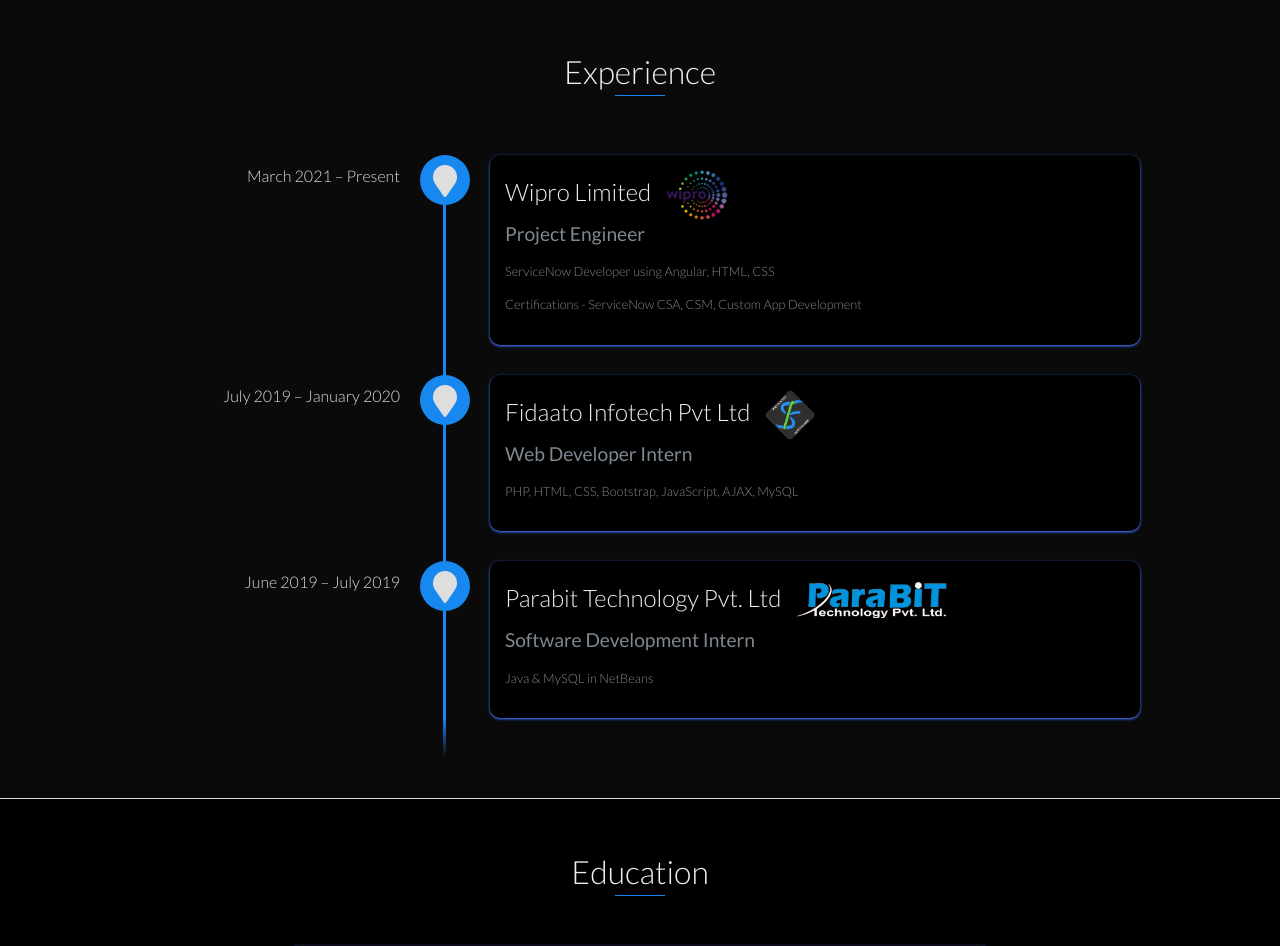
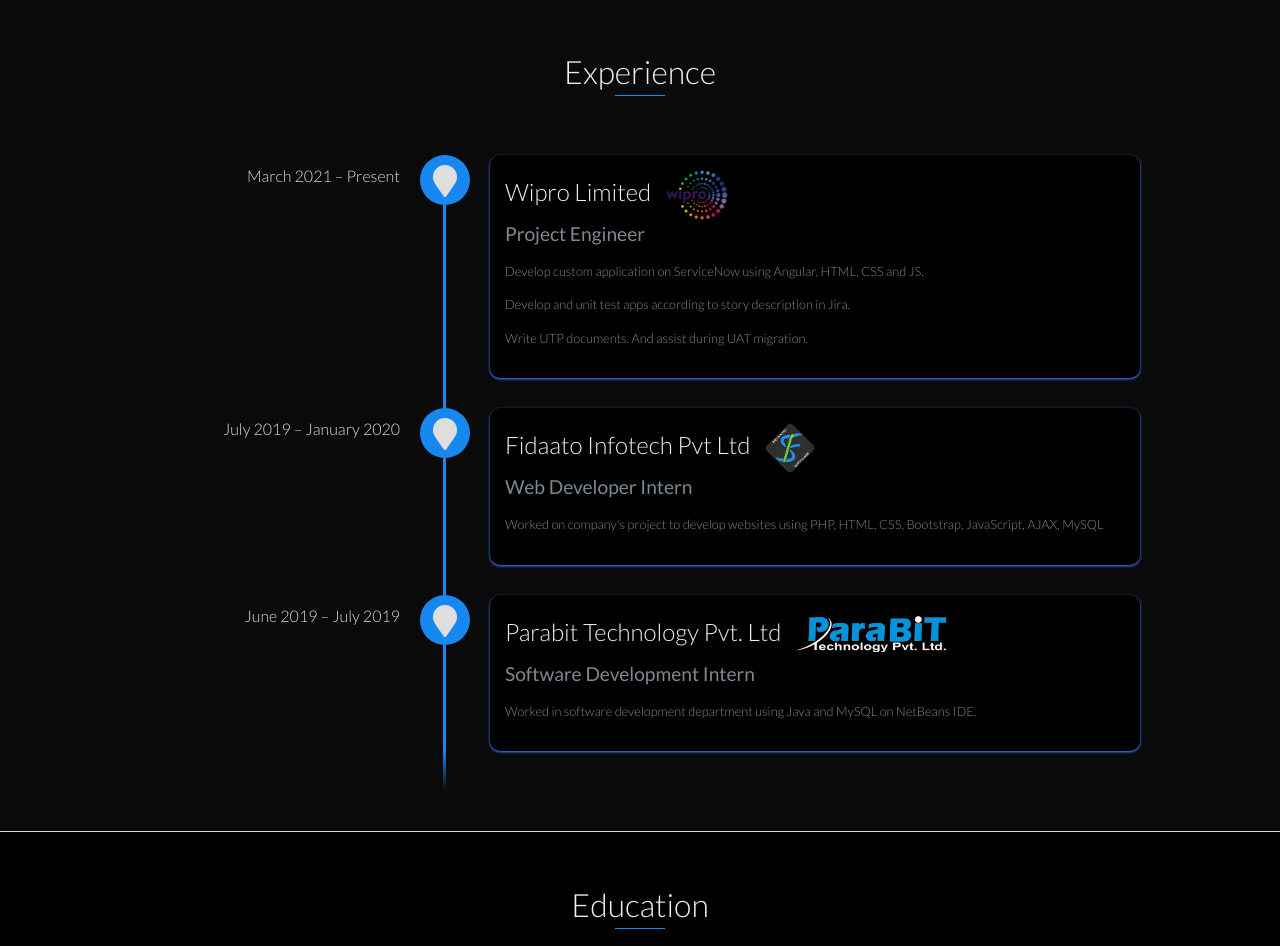
Before and after one commit to gshacklebolt/gshacklebolt.github.io, a PHP site: page / in a window 1280 px wide. Shown: the part 1188-2134 px from the top of the page. Run offline with PHP 8.4, Linux system fonts and the light colour scheme; some libraries are stand-ins or nearby versions.

Commit message:
Added more descriptive job descriptions

```diff
--- a/index.php
+++ b/index.php
@@ -240,8 +240,9 @@
           	<h3>Wipro Limited <img src="./images/company/wipro.webp" alt="Wipro Logo" class="company-logo" /></h3>
           </a>
           <h4>Project Engineer</h4>
-          <h5>ServiceNow Developer using Angular, HTML, CSS</h5>
-          <h5>Certifications - ServiceNow CSA, CSM, Custom App Development</h5>
+          <h5>Develop custom application on ServiceNow using Angular, HTML, CSS and JS.</h5>
+          <h5>Develop and unit test apps according to story description in Jira.</h5>
+          <h5>Write UTP documents. And assist during UAT migration.</h5>
           <ul>
             <!-- <li></li> -->
           </ul>
@@ -251,7 +252,7 @@
           	<h3>Fidaato Infotech Pvt Ltd <img src="./images/company/fidaato.webp" alt="Fidaato Logo" class="company-logo" /></h3>
           </a>
           <h4>Web Developer Intern</h4>
-          <h5>PHP, HTML, CSS, Bootstrap, JavaScript, AJAX, MySQL </h5>
+          <h5>Worked on company's project to develop websites using PHP, HTML, CSS, Bootstrap, JavaScript, AJAX, MySQL </h5>
           <ul>
             <!-- <li></li> -->
           </ul>
@@ -261,7 +262,7 @@
             <h3>Parabit Technology Pvt. Ltd <img src="./images/company/parabit.webp" alt="Parabit Logo" class="company-logo" /></h3>
           </a>
           <h4>Software Development Intern</h4>
-          <h5>Java & MySQL in NetBeans</h5>
+          <h5>Worked in software development department using Java and MySQL on NetBeans IDE.</h5>
           <ul>
             <!-- <li></li> -->
           </ul>
```
Also changed, not shown: index.html (+6 -4 lines).
